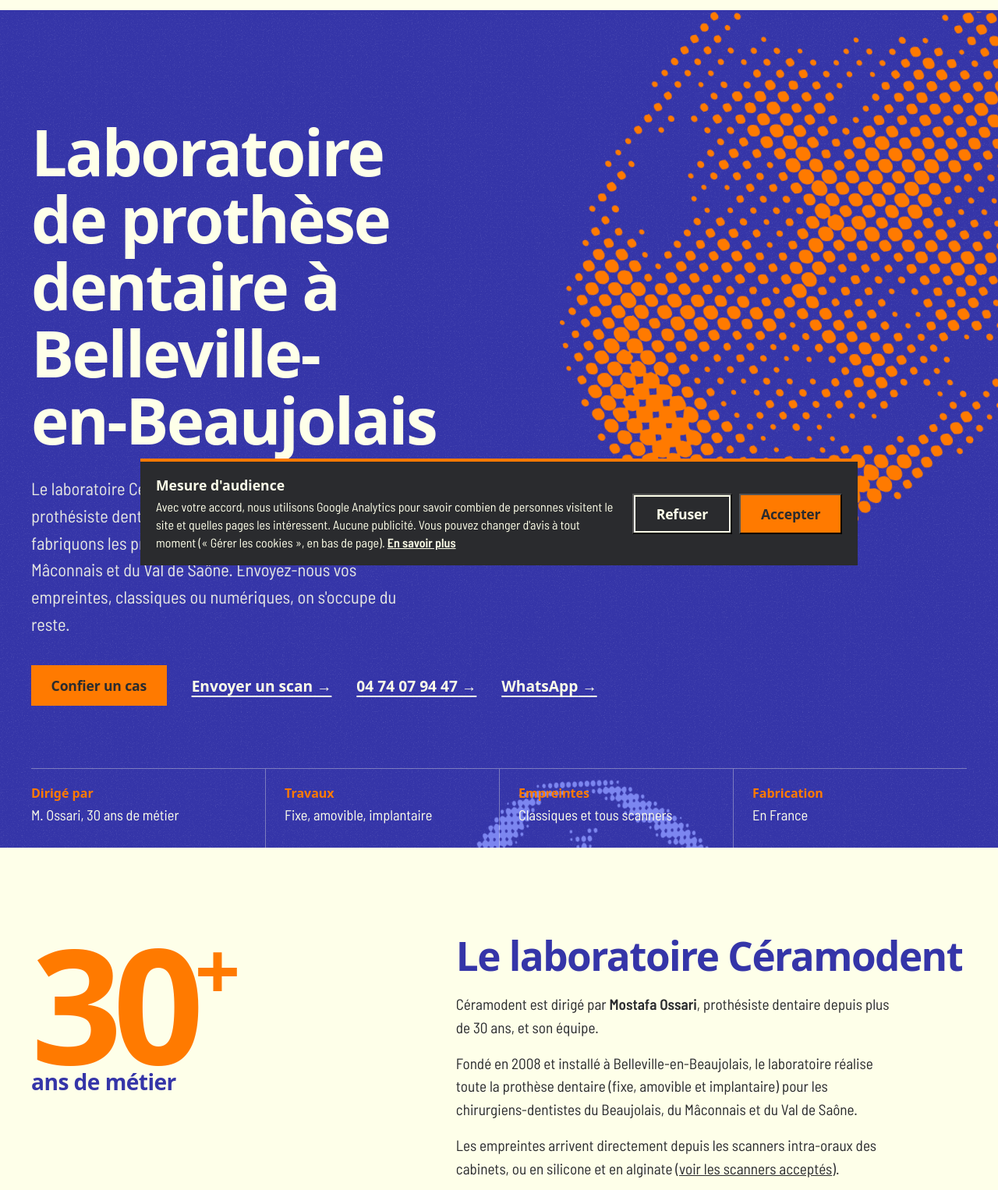
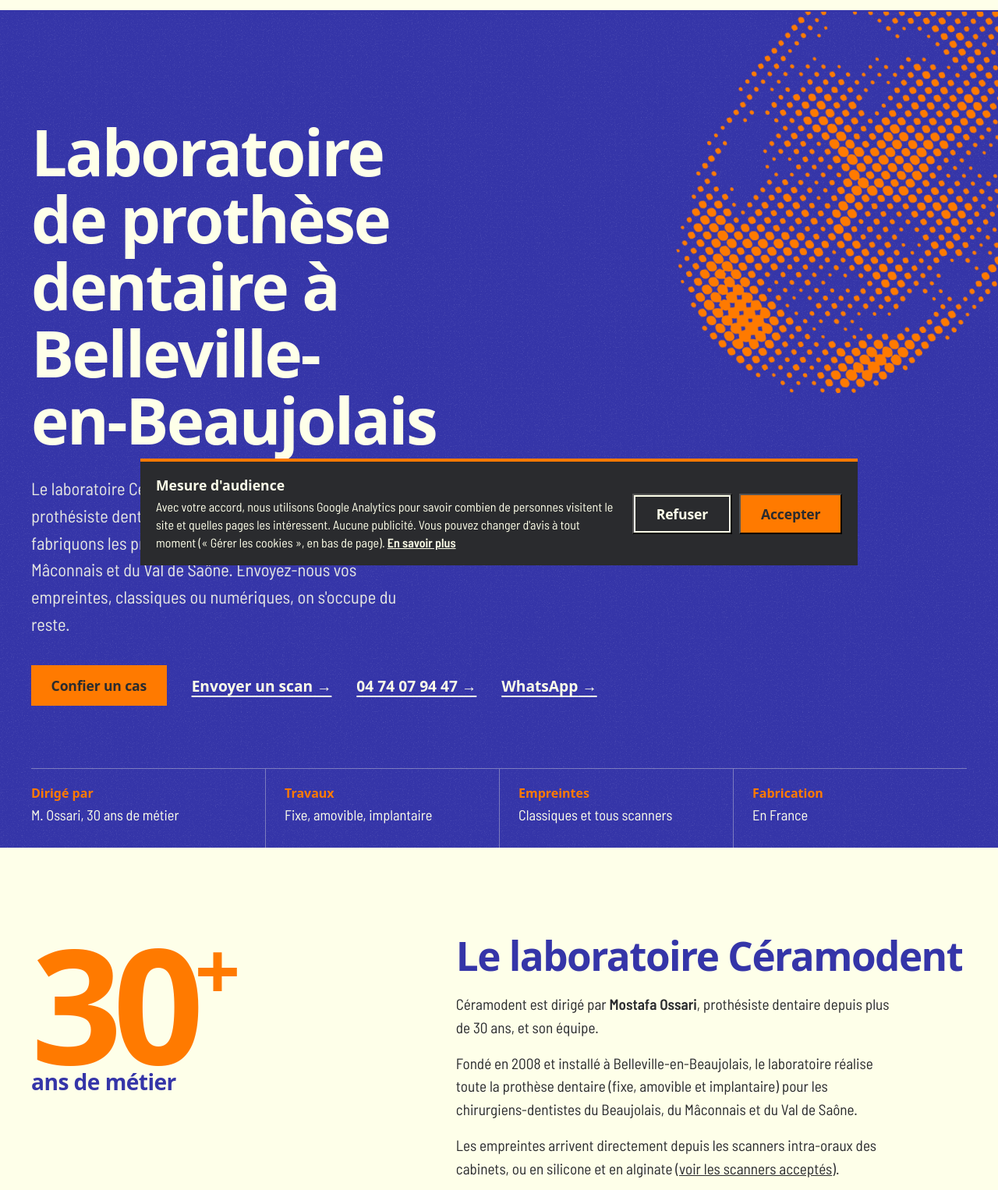
Before and after one commit to saonetechdentaire/ceramodent, a website built with Vite: page index.html in a window 1280 px wide. Shown: the part 59-1585 px from the top of the page at 78% size. Built offline with nearby package versions, Linux system fonts and the light colour scheme; no server answers.

Commit message:
Accueil : dents en tramage plus petites

```diff
--- a/src/style.css
+++ b/src/style.css
@@ -905,27 +905,27 @@ img {
   max-width: none;
 }
 .ht--orange {
-  top: -14%;
-  right: -17%;
-  width: min(62vw, 900px);
+  top: -6%;
+  right: -9%;
+  width: min(42vw, 600px);
   transform: rotate(-8deg);
 }
 .ht--blue {
   right: 26%;
   bottom: -34%;
-  width: min(30vw, 440px);
+  width: min(22vw, 300px);
   transform: rotate(18deg);
 }
 @media (max-width: 760px) {
   .ht--orange {
     top: -4rem;
     right: -9rem;
-    width: 340px;
+    width: 240px;
   }
   .ht--blue {
     right: -5rem;
     bottom: -6rem;
-    width: 220px;
+    width: 160px;
     opacity: 0.6;
   }
 }
```
